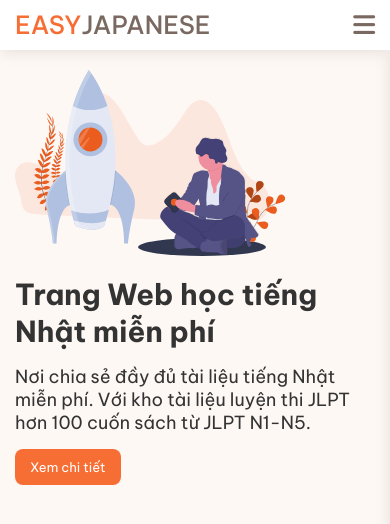
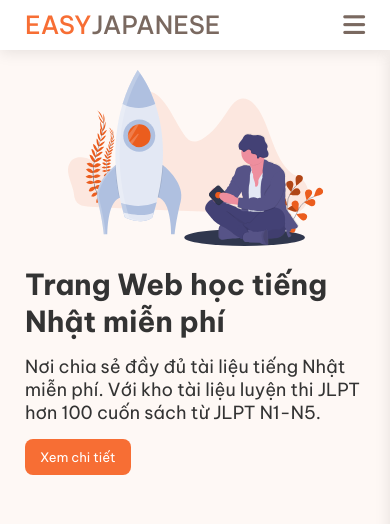
Before and after one commit to PhuongNamLeNguyen/neko.edu.vn, a plain HTML site: page index.html in a window 390 px wide. Drawn offline with Linux system fonts and the light colour scheme.

Commit message:
Update details

```diff
--- a/static/css/base.css
+++ b/static/css/base.css
@@ -192,7 +192,7 @@ header {
     }
 
     .main-navbar__group {
-        margin: 0 15px;
+        margin: 0 25px;
     }
 
     .main-navbar__menu-list{
--- a/static/css/main.css
+++ b/static/css/main.css
@@ -44,7 +44,7 @@
         display: flex;
         flex-wrap: wrap-reverse;
         align-items: center;
-        margin: 0 15px;
+        margin: 0 25px;
         padding-top: 10px;
     }
 
@@ -59,9 +59,8 @@
     }
 
     .home-page__img {
-        display: flex;
-        align-items: center;
         width: 75%;
-        height: auto;
+        display: block;
+        margin: 0 auto;
     }
 }
```
